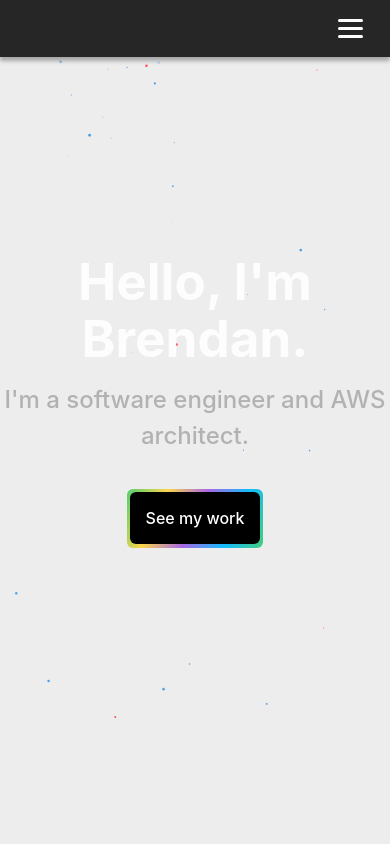
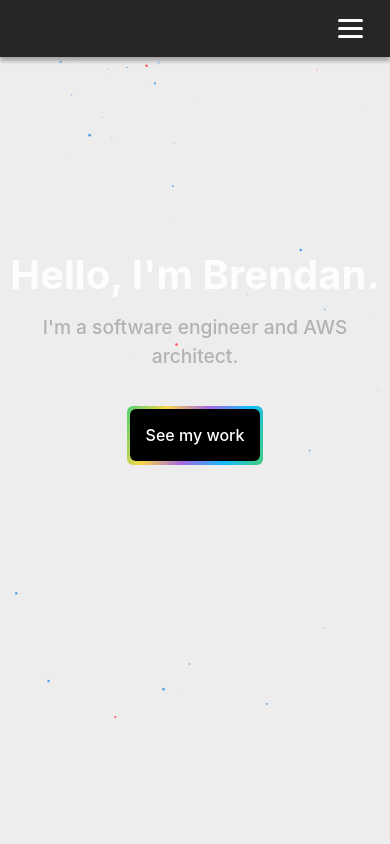
Before and after one commit to brendandagys/Portfolio, a React (Vite) app in the folder frontend/: page / in a window 390 px wide. Shown: the top 844 px of the page. Built offline with nearby package versions, Linux system fonts and the light colour scheme.

Commit message:
Media queries for hero text size

```diff
--- a/frontend/src/css/App.css
+++ b/frontend/src/css/App.css
@@ -70,6 +70,16 @@
   animation-duration: 1.2s;
   animation-fill-mode: forwards;
   animation-timing-function: cubic-bezier(0.21, 1.11, 0.81, 0.99);
+}
+
+@media (max-width: 575px) {
+  .hero-content h1 {
+    font-size: 2.5rem;
+  }
+
+  .hero-content>h2 {
+    font-size: 1.2rem;
+  }
 }
 
 .main-bg {
```
